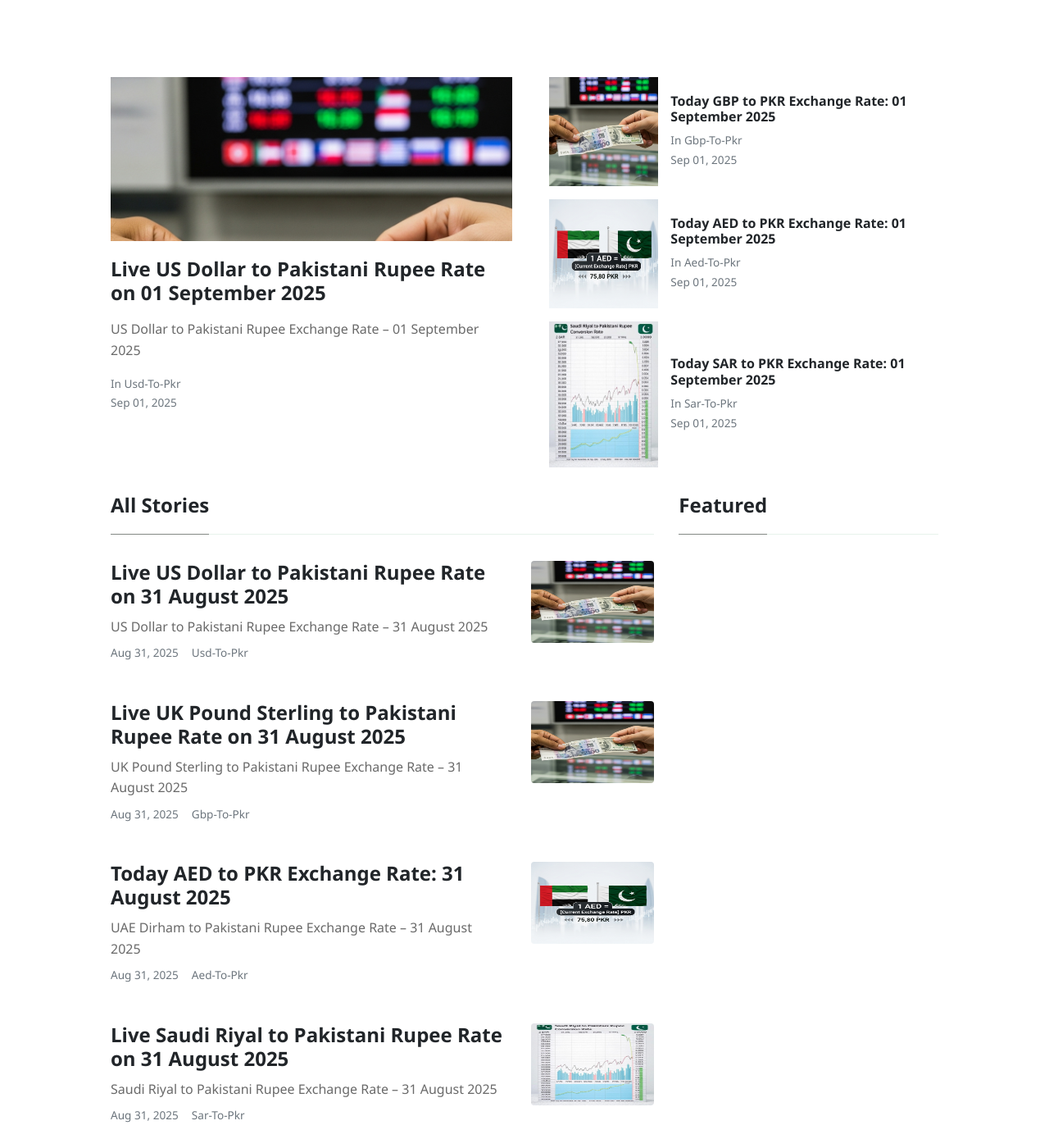
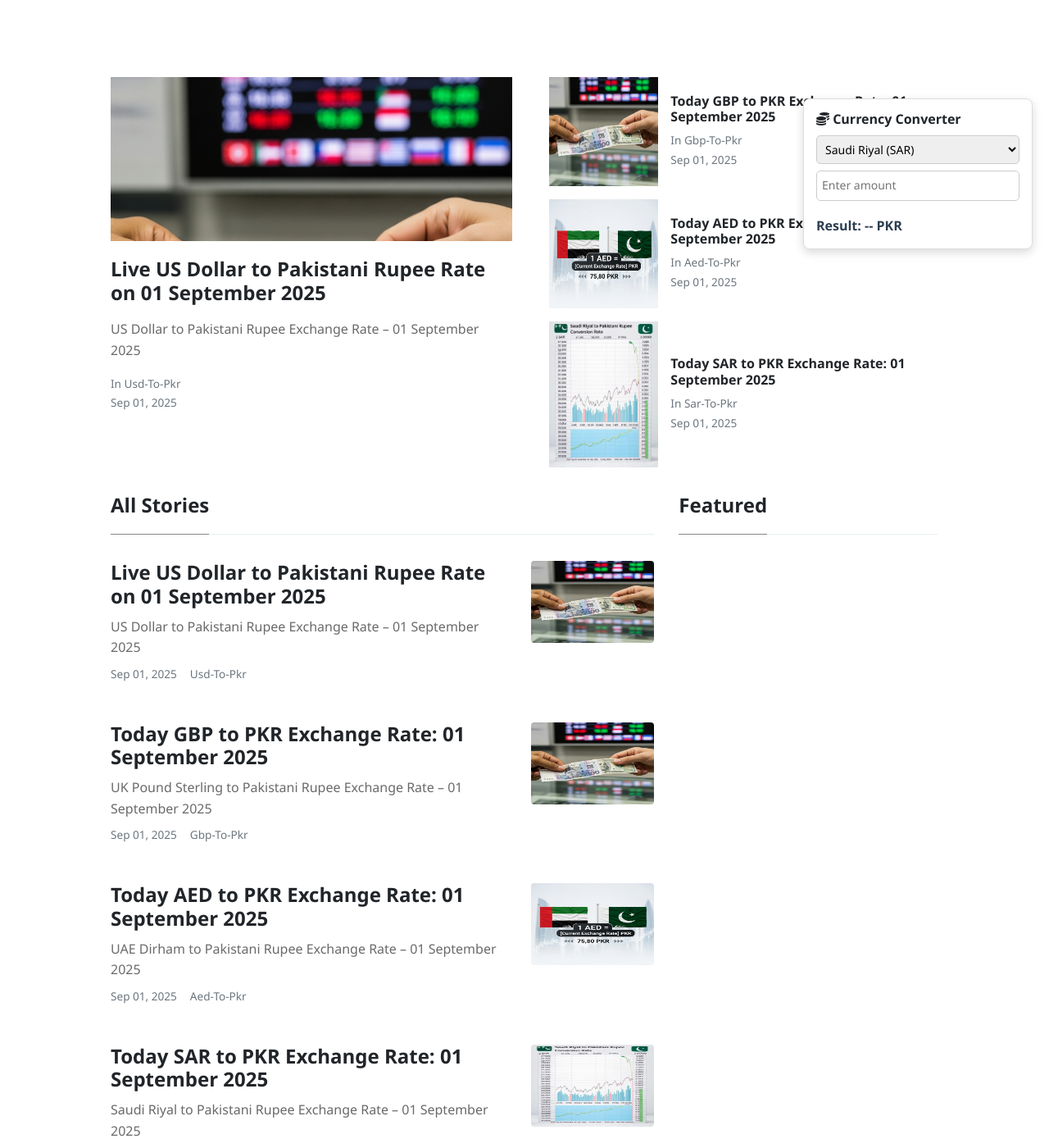
Before and after one commit to mlcom/mlcom.github.io, a Jekyll site: the page built from index.html, in a window 1280 px wide and 1400 px high. Shown: the whole window at 82% size. Built offline with Jekyll 4.4.1, drawn with Linux system fonts in a browser that asks for light colours; nearby versions of some CDN libraries; the list of posts is cut into pages by our own code; some of the changed text lies outside the part shown.

Commit message:
Update default.html

```diff
--- a/_layouts/default.html
+++ b/_layouts/default.html
@@ -2,58 +2,59 @@
 <html lang="en">
 <head>
   <meta charset="utf-8">
-  <!-- Enhanced Viewport for Mobile -->
   <meta name="viewport" content="width=device-width, initial-scale=1, minimum-scale=1, maximum-scale=5, shrink-to-fit=no">
   <meta http-equiv="X-UA-Compatible" content="ie=edge">
 
-  <!-- Preload Critical Resources -->
-  <link rel="preload" href="https://fonts.googleapis.com/css?family=Lora:400,400i,700" as="style">
-  <link rel="preload" href="{{site.baseurl}}/assets/css/main.css" as="style">
-  <link rel="preload" href="https://code.jquery.com/jquery-3.3.1.min.js" as="script">
+  <title>{{page.title}} | {{site.name}}</title>
+  {% seo %}
 
-  <!-- Meta Tags -->
-  <meta name="description" content="Real-time Saudi Riyal to Pakistani Rupee (SAR to PKR) exchange rate calculator for 2025. Get accurate currency conversion with historical trends.">
-  <meta name="keywords" content="SAR to PKR, Saudi Riyal to Pakistani Rupee, currency converter, forex rates, exchange rate today, 1 SAR to PKR, money transfer rates">
-  <meta name="author" content="{{site.name}}">
-  <meta name="robots" content="index, follow, max-image-preview:large">
+  <meta name="description" content="Real-time currency converter for SAR, USD, EUR, GBP, AED to PKR with accurate exchange rates.">
+  <meta name="robots" content="index, follow">
 
-  <!-- Open Graph -->
-  <meta property="og:title" content="SAR to PKR Exchange Rate 2025 | {{site.name}}">
-  <meta property="og:description" content="Convert SAR to PKR with real-time exchange rates for 2025. Check historical trends and plan your transactions.">
-  <meta property="og:type" content="website">
-  <meta property="og:url" content="{{site.baseurl}}{{page.url}}">
-  <meta property="og:image" content="{{site.baseurl}}/assets/images/sar-to-pkr-rate-today.jpg">
-
-  <!-- Twitter Card -->
-  <meta name="twitter:card" content="summary_large_image">
-  <meta name="twitter:title" content="SAR to PKR Exchange Rate 2025 | {{site.name}}">
-  <meta name="twitter:description" content="Real-time Saudi Riyal to Pakistani Rupee converter with historical data for 2025.">
-  <meta name="twitter:image" content="{{site.baseurl}}/assets/images/sar-to-pkr-rate-today.jpg">
-
-  <!-- Canonical -->
-  <link rel="canonical" href="{{site.baseurl}}{{page.url}}">
-
-  <!-- Favicon -->
-  <link rel="shortcut icon" type="image/x-icon" href="{{site.baseurl}}/{{site.favicon}}">
-  <link rel="apple-touch-icon" sizes="180x180" href="{{site.baseurl}}/apple-touch-icon.png">
-
-  <!-- Ads -->
-  <script async src="https://pagead2.googlesyndication.com/pagead/js/adsbygoogle.js?client=ca-pub-7391081469827045" crossorigin="anonymous"></script>
-
-  <title>{{page.title}} | {{site.name}}</title>
-   {% seo %}
-
-  <!-- Fonts & CSS -->
-  <link rel="stylesheet" href="https://use.fontawesome.com/releases/v5.3.1/css/all.css">
-  <link href="https://fonts.googleapis.com/css2?family=Lora:wght@400;700&display=swap" rel="stylesheet">
   <link rel="stylesheet" href="{{site.baseurl}}/assets/css/main.css">
   <link rel="stylesheet" href="{{site.baseurl}}/assets/css/theme.css">
+  <link rel="stylesheet" href="https://use.fontawesome.com/releases/v5.3.1/css/all.css">
+  <script src="https://code.jquery.com/jquery-3.7.1.js"></script>
 
-  <script src="https://code.jquery.com/jquery-3.7.1.js"></script>
+  <style>
+    /* Floating calculator widget */
+    .currency-widget {
+      position: fixed;
+      top: 120px;
+      right: 20px;
+      width: 280px;
+      z-index: 9999;
+      background: #fff;
+      border: 1px solid #ddd;
+      border-radius: 8px;
+      padding: 15px;
+      box-shadow: 0 4px 12px rgba(0,0,0,0.15);
+    }
+    .currency-widget h5 {
+      font-size: 16px;
+      font-weight: 600;
+      margin-bottom: 10px;
+    }
+    .currency-widget select,
+    .currency-widget input {
+      width: 100%;
+      margin-bottom: 8px;
+      padding: 6px;
+      border: 1px solid #ccc;
+      border-radius: 5px;
+      font-size: 14px;
+    }
+    .currency-widget .result {
+      margin-top: 10px;
+      font-weight: bold;
+      color: #2c3e50;
+    }
+  </style>
+
   {% include tracking-header.html %}
 </head>
 
-<body class="{% if page.url == '/' %}homefirstpage{% endif %}">
+<body>
   <!-- Navbar -->
   <nav id="MagicMenu" class="topnav navbar navbar-expand-lg navbar-light bg-white fixed-top">
     <div class="container">
@@ -82,6 +83,20 @@
     </div>
   </main>
 
+  <!-- Currency Converter Widget -->
+  <div class="currency-widget">
+    <h5><i class="fas fa-coins"></i> Currency Converter</h5>
+    <select id="from-currency">
+      <option value="SAR">Saudi Riyal (SAR)</option>
+      <option value="USD">US Dollar (USD)</option>
+      <option value="EUR">Euro (EUR)</option>
+      <option value="GBP">British Pound (GBP)</option>
+      <option value="AED">UAE Dirham (AED)</option>
+    </select>
+    <input type="number" id="amount" placeholder="Enter amount" />
+    <div class="result" id="conversion-result">Result: -- PKR</div>
+  </div>
+
   <!-- Footer -->
   <footer class="bg-white border-top p-3 text-muted small">
     <div class="container">
@@ -106,6 +121,88 @@
   <script src="https://stackpath.bootstrapcdn.com/bootstrap/4.2.1/js/bootstrap.min.js"></script>
   <script src="{{site.baseurl}}/assets/js/theme.js"></script>
 
+  <script>
+    async function fetchRates() {
+      try {
+        let response = await fetch("https://api.exchangerate.host/latest?base=PKR&symbols=SAR,USD,EUR,GBP,AED");
+        let data = await response.json();
+        return data.rates;
+      } catch (e) {
+        console.error("Error fetching rates", e);
+        return null;
+      }
+    }
+
+    document.addEventListener("DOMContentLoaded", async () => {
+      const rates = await fetchRates();
+      const amountInput = document.getElementById("amount");
+      const fromCurrency = document.getElementById("from-currency");
+      const resultDiv = document.getElementById("conversion-result");
+
+      function convert() {
+        const amt = parseFloat(amountInput.value);
+        const from = fromCurrency.value;
+        if (!amt || !rates) {
+          resultDiv.textContent = "Result: -- PKR";
+          return;
+        }
+        const rateToPKR = 1 / rates[from]; // since API is base=PKR
+        const converted = amt * rateToPKR;
+        resultDiv.textContent = `Result: ${converted.toFixed(2)} PKR`;
+      }
+
+      amountInput.addEventListener("input", convert);
+      fromCurrency.addEventListener("change", convert);
+    });
+  </script>
+
+  <!-- JSON-LD Schema for Currency Pairs -->
+  <script type="application/ld+json">
+  {
+    "@context": "https://schema.org",
+    "@type": "FinancialProduct",
+    "name": "Currency Converter",
+    "description": "Live exchange rates for SAR, USD, EUR, GBP, AED to PKR.",
+    "offers": [
+      {
+        "@type": "Offer",
+        "name": "Saudi Riyal to PKR",
+        "priceCurrency": "PKR",
+        "price": "Fetch dynamically",
+        "url": "{{site.baseurl}}/sar-to-pkr/"
+      },
+      {
+        "@type": "Offer",
+        "name": "US Dollar to PKR",
+        "priceCurrency": "PKR",
+        "price": "Fetch dynamically",
+        "url": "{{site.baseurl}}/usd-to-pkr/"
+      },
+      {
+        "@type": "Offer",
+        "name": "Euro to PKR",
+        "priceCurrency": "PKR",
+        "price": "Fetch dynamically",
+        "url": "{{site.baseurl}}/eur-to-pkr/"
+      },
+      {
+        "@type": "Offer",
+        "name": "British Pound to PKR",
+        "priceCurrency": "PKR",
+        "price": "Fetch dynamically",
+        "url": "{{site.baseurl}}/gbp-to-pkr/"
+      },
+      {
+        "@type": "Offer",
+        "name": "UAE Dirham to PKR",
+        "priceCurrency": "PKR",
+        "price": "Fetch dynamically",
+        "url": "{{site.baseurl}}/aed-to-pkr/"
+      }
+    ]
+  }
+  </script>
+
   {% include tracking-footer.html %}
 </body>
 </html>
```
